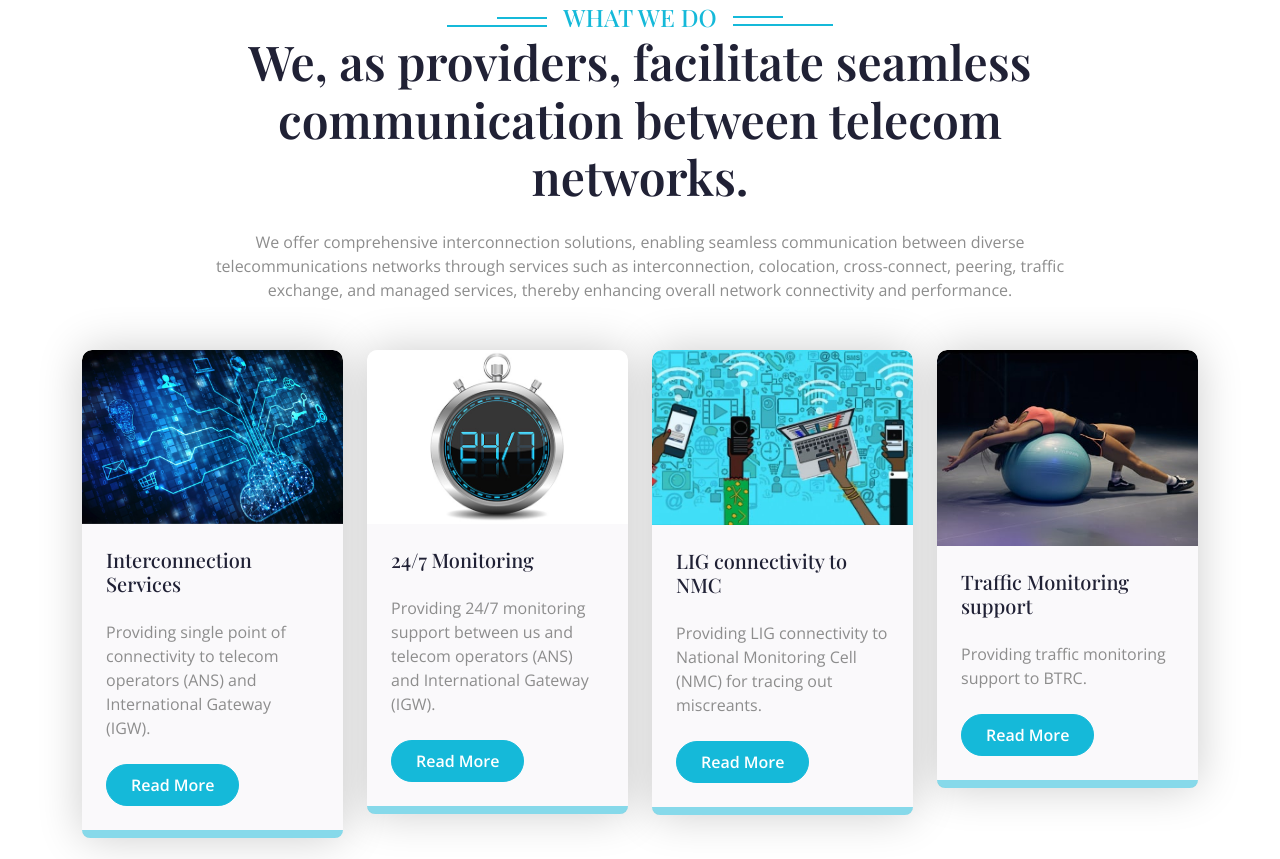
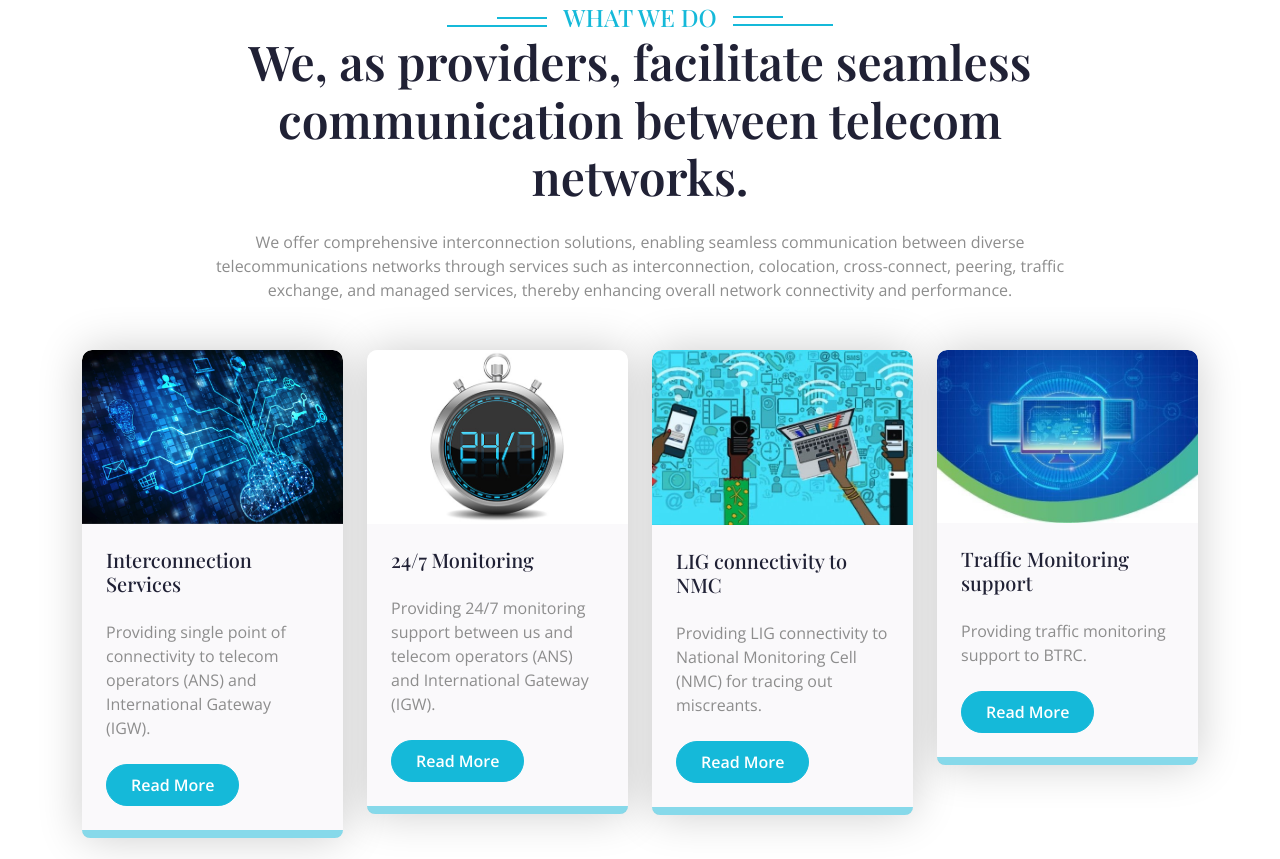
Before and after one commit to tamjidzihan/tele-exchange, a plain HTML site: page index.html in a window 1280 px wide. Shown: the part 933-1792 px from the top of the page. Drawn offline with nearby package versions, Linux system fonts and the light colour scheme; animation ran at ten frames a second.

Commit message:
office 2024-03-22

```diff
--- a/index.html
+++ b/index.html
@@ -221,7 +221,7 @@
                 <div class="col-md-6 col-lg-4 col-xl-3 wow fadeInUp" data-wow-delay="0.7s">
                     <div class="service-item rounded">
                         <div class="service-img rounded-top">
-                            <img src="img/service-4.jpg" class="img-fluid rounded-top w-100" alt="">
+                            <img src="image/service-4.jpg" class="img-fluid rounded-top w-100" alt="">
                         </div>
                         <div class="service-content rounded-bottom bg-light p-4">
                             <div class="service-content-inner">
```
Also changed, not shown: image/service-4.jpg (added).
